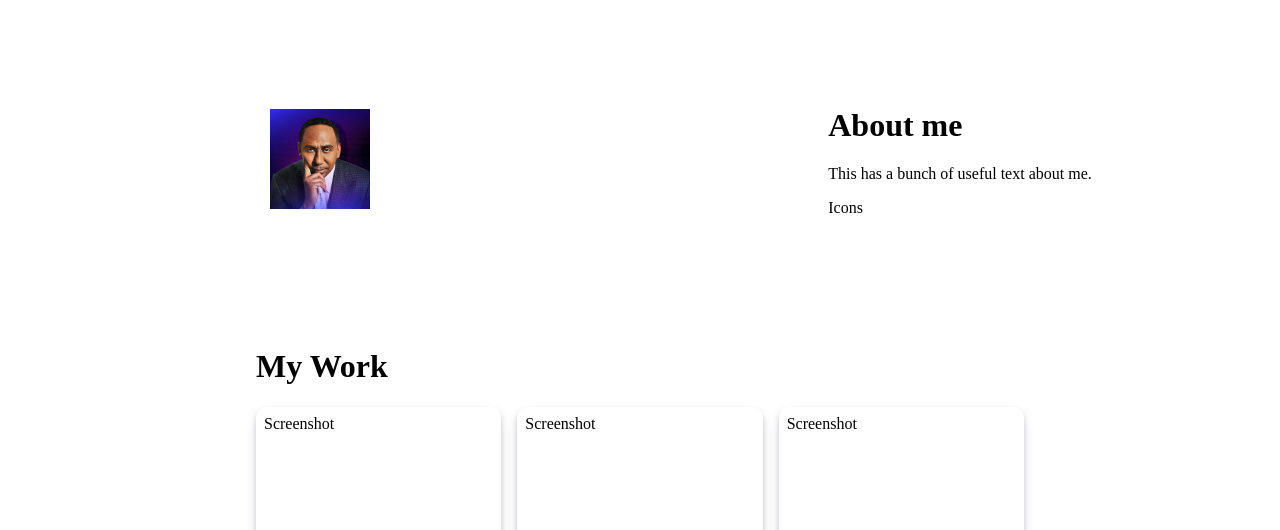
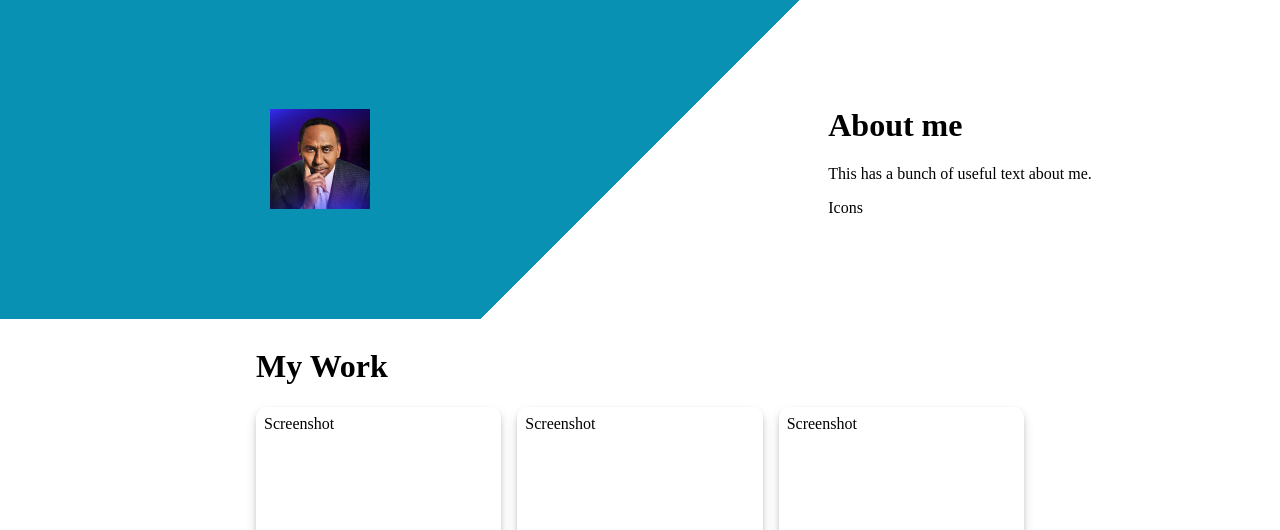
Before and after one commit to livingstonm6/odin-portfolio, a plain HTML site: page index.html in a window 1280 px wide. Shown: the top 530 px of the page. Drawn offline with Linux system fonts and the light colour scheme.

Commit message:
Added background color to top section.

```diff
--- a/styles.css
+++ b/styles.css
@@ -12,6 +12,9 @@ body{
     grid-template-columns:1fr 1fr;
     align-items: center;
     justify-items: center;
+    background-color: #0891b2;
+    background-image: -webkit-linear-gradient(-45deg, #0891b2 50%, white 50%);
+
 }
 
 .middle{
```
